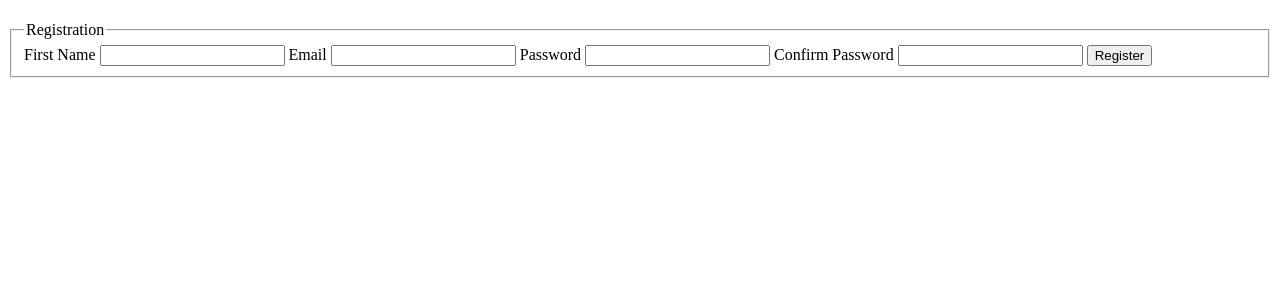
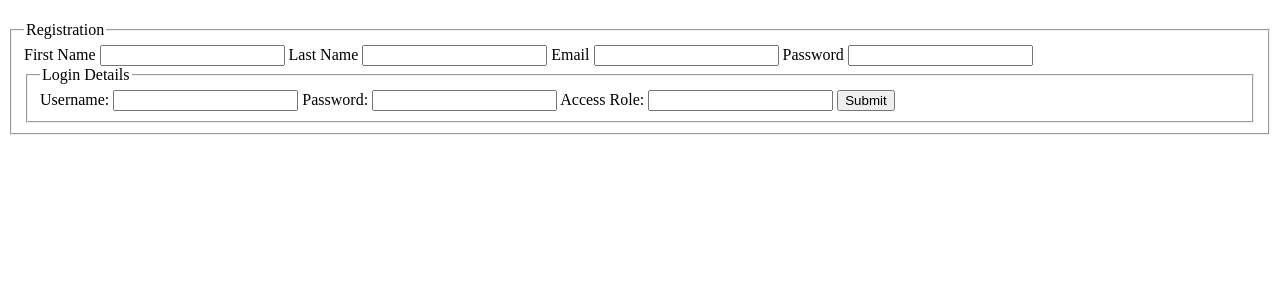
Before and after one commit to theavidcoder24/booksProject, a PHP site: page /booksProject/view/pages/register.html in a window 1280 px wide. Shown: the part 110-410 px from the top of the page. Run offline with PHP 8.4, Linux system fonts and the light colour scheme.

Commit message:
php commit

```diff
--- a/index.php
+++ b/index.php
@@ -11,7 +11,6 @@
 <body>
     <header>
         <div class="userForm">
-            <a href="#">Login</a>
             <a href="view/pages/register.html" alt="Registration Form">Register</a>
         </div>
         <div id="adminTitle">
--- a/model/userFunctions.php
+++ b/model/userFunctions.php
@@ -1,5 +1,5 @@
 <?php
-function newUser($username, $password,$role, $firstname, $lastname, $email)
+function newUser($username, $password, $role, $firstname, $lastname, $email)
 {
     global $conn;
     try {
--- a/view/pages/register.html
+++ b/view/pages/register.html
@@ -23,13 +23,22 @@
         <form action="../../controller/regProcess.php" method="POST">
             <label for="firstname" name="firstname">First Name</label>
             <input type="text">
+            <label for="lastname">Last Name</label>
+            <input type="text" name="lastname">
             <label for="email">Email</label>
             <input type="email">
             <label for="password">Password</label>
             <input type="password">
-            <label for="confirm-password">Confirm Password</label>
-            <input type="password">
-            <button type="submit">Register</button>
+            <fieldset>
+                <legend>Login Details</legend>
+                <label for="uname">Username:</label>
+                <input type="text" name="username" id="uname" required>
+                <label for="upass">Password:</label>
+                <input type="text" name="pass" id="upass" required>
+                <label for="urole">Access Role:</label>
+                <input type="text" name="role" id="urole" required>
+                <input type="submit" value="Submit">
+            </fieldset>
         </form>
     </fieldset>
 </body>
```
